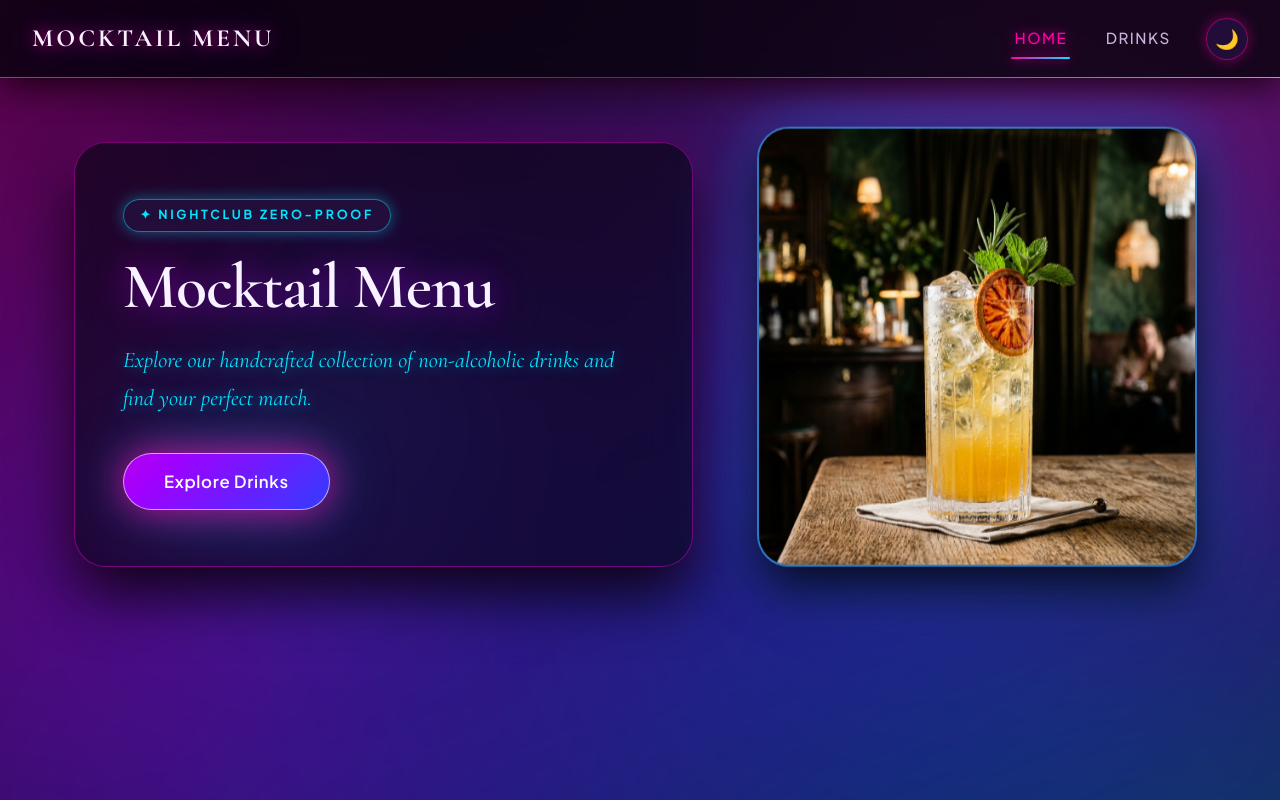
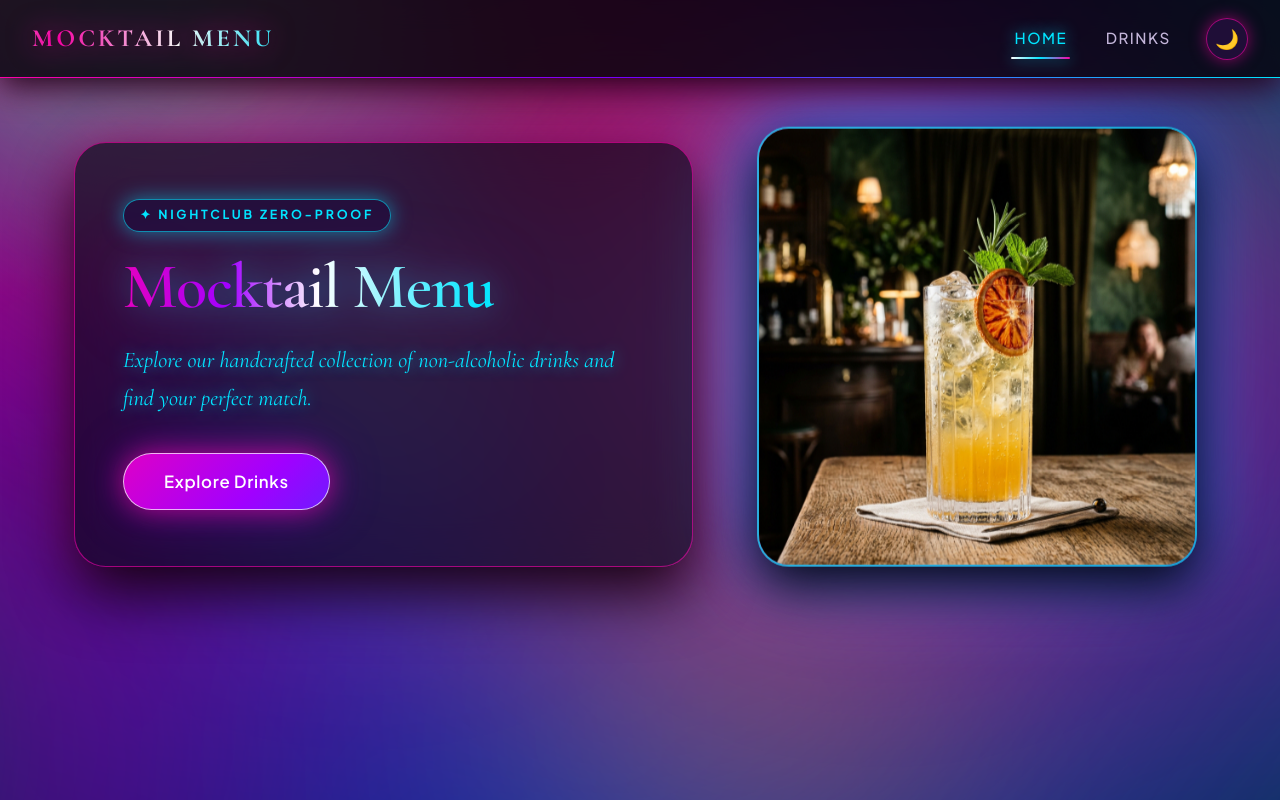
Before and after one commit to iUjjwalRaj/ps8-mocktail-menu, a React (Vite) app: page / in a window 1280 px wide. Both pictures are taken after a click on the button "☀️". Built offline with nearby package versions, Linux system fonts and the light colour scheme.

Commit message:
feat: underground nightclub dynamic lighting, cursor spotlight, fast background sweeps, text shimmer, and localized card hover

```diff
--- a/src/App.css
+++ b/src/App.css
@@ -4,10 +4,36 @@
 @import './pages/DrinkDetails.css';
 @import './pages/NotFound.css';
 
+.cursor-spotlight {
+  display: none;
+}
+
+[data-theme="dark"] .cursor-spotlight {
+  display: block;
+  position: fixed;
+  top: 0;
+  left: 0;
+  width: 100vw;
+  height: 100vh;
+  pointer-events: none;
+  z-index: 0;
+  background: radial-gradient(
+    650px circle at var(--cursor-x, 50vw) var(--cursor-y, 50vh),
+    rgba(255, 255, 255, 0.24) 0%,
+    rgba(0, 229, 255, 0.19) 20%,
+    rgba(255, 0, 168, 0.14) 45%,
+    rgba(113, 0, 255, 0.06) 65%,
+    transparent 75%
+  );
+  mix-blend-mode: screen;
+}
+
 .app-container {
   display: flex;
   flex-direction: column;
   min-height: 100vh;
+  position: relative;
+  z-index: 1;
 }
 
 main,
@@ -27,8 +53,10 @@ main,
 }
 
 [data-theme="dark"] .site-footer {
-  background: #090611;
-  border-top: 1px solid rgba(168, 85, 247, 0.25);
+  background: rgba(5, 3, 11, 0.85);
+  backdrop-filter: blur(20px);
+  -webkit-backdrop-filter: blur(20px);
+  border-top: 1px solid rgba(161, 0, 255, 0.3);
   color: #C3B5D9;
 }
 
@@ -42,7 +70,7 @@ main,
 
 [data-theme="dark"] .footer-brand {
   color: #F8F1FF;
-  text-shadow: 0 0 15px rgba(168, 85, 247, 0.4);
+  text-shadow: 0 0 15px rgba(255, 0, 168, 0.6);
 }
 
 .footer-text {
--- a/src/App.jsx
+++ b/src/App.jsx
@@ -1,3 +1,4 @@
+import { useEffect } from "react";
 import { Routes, Route, BrowserRouter } from "react-router-dom";
 import Home from "./pages/Home";
 import Drinks from "./pages/Drinks";
@@ -6,9 +7,39 @@ import NotFound from "./pages/NotFound";
 import NavBar from "./components/NavBar";
 import './App.css';
 
-function App(){
+function App() {
+  useEffect(() => {
+    let animationFrameId;
+    let targetX = window.innerWidth / 2;
+    let targetY = window.innerHeight / 2;
+    let currentX = targetX;
+    let currentY = targetY;
+
+    const handlePointerMove = (e) => {
+      targetX = e.clientX;
+      targetY = e.clientY;
+    };
+
+    const animateCursor = () => {
+      currentX += (targetX - currentX) * 0.16;
+      currentY += (targetY - currentY) * 0.16;
+      document.documentElement.style.setProperty("--cursor-x", `${currentX.toFixed(1)}px`);
+      document.documentElement.style.setProperty("--cursor-y", `${currentY.toFixed(1)}px`);
+      animationFrameId = requestAnimationFrame(animateCursor);
+    };
+
+    window.addEventListener("pointermove", handlePointerMove, { passive: true });
+    animationFrameId = requestAnimationFrame(animateCursor);
+
+    return () => {
+      window.removeEventListener("pointermove", handlePointerMove);
+      cancelAnimationFrame(animationFrameId);
+    };
+  }, []);
+
   return (
     <BrowserRouter>
+      <div className="cursor-spotlight" aria-hidden="true" />
       <NavBar />
       <Routes>
         <Route path="/" element={<Home />} />
@@ -18,6 +49,6 @@ function App(){
       </Routes>
     </BrowserRouter>
   );
-};
+}
 
 export default App;
--- a/src/components/NavBar.css
+++ b/src/components/NavBar.css
@@ -17,24 +17,24 @@ nav,
 
 [data-theme="dark"] nav,
 [data-theme="dark"] .navbar {
-  background: rgba(5, 3, 11, 0.78);
+  background: rgba(5, 3, 11, 0.82);
   backdrop-filter: blur(24px);
   -webkit-backdrop-filter: blur(24px);
   border-bottom: 1px solid transparent;
   border-image: linear-gradient(90deg, #FF00A8 0%, #7100FF 50%, #00E5FF 100%) 1;
-  box-shadow: 0 8px 32px rgba(0, 0, 0, 0.85), 0 0 20px rgba(161, 0, 255, 0.25);
-  animation: navGlowPulse 8s ease-in-out infinite alternate;
+  box-shadow: 0 8px 32px rgba(0, 0, 0, 0.85), 0 0 25px rgba(161, 0, 255, 0.35);
+  animation: navGlowPulseFast 5s ease-in-out infinite alternate;
 }
 
-@keyframes navGlowPulse {
+@keyframes navGlowPulseFast {
   0% {
-    box-shadow: 0 8px 32px rgba(0, 0, 0, 0.85), 0 0 20px rgba(161, 0, 255, 0.25);
+    box-shadow: 0 8px 32px rgba(0, 0, 0, 0.85), 0 0 20px rgba(161, 0, 255, 0.35);
   }
   50% {
-    box-shadow: 0 8px 32px rgba(0, 0, 0, 0.85), 0 0 30px rgba(255, 0, 168, 0.35);
+    box-shadow: 0 8px 32px rgba(0, 0, 0, 0.85), 0 0 35px rgba(255, 0, 168, 0.5);
   }
   100% {
-    box-shadow: 0 8px 32px rgba(0, 0, 0, 0.85), 0 0 25px rgba(0, 229, 255, 0.3);
+    box-shadow: 0 8px 32px rgba(0, 0, 0, 0.85), 0 0 30px rgba(0, 229, 255, 0.45);
   }
 }
 
@@ -54,8 +54,19 @@ nav::before,
 
 [data-theme="dark"] nav::before,
 [data-theme="dark"] .navbar::before {
-  color: #F8F1FF;
-  text-shadow: 0 0 15px rgba(255, 0, 168, 0.8), 0 0 35px rgba(113, 0, 255, 0.5);
+  background: linear-gradient(
+    90deg,
+    #FFFFFF 0%,
+    #00E5FF 25%,
+    #FFFFFF 50%,
+    #FF00A8 75%,
+    #FFFFFF 100%
+  );
+  background-size: 200% auto;
+  -webkit-background-clip: text;
+  -webkit-text-fill-color: transparent;
+  animation: textClubShimmer 4s linear infinite;
+  filter: drop-shadow(0 0 14px rgba(255, 0, 168, 0.7));
   letter-spacing: 0.12em;
 }
 
@@ -90,7 +101,7 @@ nav a,
 
 [data-theme="dark"] nav a,
 [data-theme="dark"] .nav-link {
-  color: var(--color-charcoal-muted);
+  color: #C3B5D9;
 }
 
 nav a::after,
@@ -109,8 +120,9 @@ nav a::after,
 
 [data-theme="dark"] nav a::after,
 [data-theme="dark"] .nav-link::after {
-  background: linear-gradient(90deg, #FF00A8, #00E5FF);
-  box-shadow: 0 0 12px rgba(255, 0, 168, 0.9);
+  background: linear-gradient(90deg, #FFFFFF, #00E5FF, #FF00A8);
+  box-shadow: 0 0 15px rgba(0, 229, 255, 1);
+  transition: width 0.18s ease-out;
 }
 
 nav a:hover,
@@ -121,8 +133,10 @@ nav a:hover,
 
 [data-theme="dark"] nav a:hover,
 [data-theme="dark"] .nav-link:hover {
-  color: #00E5FF;
-  text-shadow: 0 0 12px rgba(0, 229, 255, 0.8);
+  color: #FFFFFF;
+  text-shadow: 0 0 15px rgba(0, 229, 255, 0.9), 0 0 25px rgba(255, 0, 168, 0.6);
+  transform: translateY(-2px);
+  transition: all 0.15s ease-out;
 }
 
 nav a:hover::after,
@@ -139,8 +153,8 @@ nav a.active,
 
 [data-theme="dark"] nav a.active,
 [data-theme="dark"] .nav-link.active {
-  color: #FF00A8;
-  text-shadow: 0 0 14px rgba(255, 0, 168, 0.8);
+  color: #00E5FF;
+  text-shadow: 0 0 15px rgba(0, 229, 255, 0.9);
 }
 
 .theme-toggle {
@@ -168,13 +182,16 @@ nav a.active,
 
 [data-theme="dark"] .theme-toggle {
   background: rgba(36, 16, 61, 0.85);
-  border-color: rgba(255, 0, 168, 0.5);
-  box-shadow: 0 0 14px rgba(255, 0, 168, 0.4);
+  border-color: rgba(255, 0, 168, 0.6);
+  box-shadow: 0 0 16px rgba(255, 0, 168, 0.5);
 }
 
 [data-theme="dark"] .theme-toggle:hover {
   border-color: #00E5FF;
-  box-shadow: 0 0 25px rgba(0, 229, 255, 0.7), 0 0 45px rgba(255, 0, 168, 0.5);
+  background: rgba(0, 229, 255, 0.2);
+  box-shadow: 0 0 30px rgba(0, 229, 255, 0.9), 0 0 50px rgba(255, 0, 168, 0.6);
+  transform: scale(1.15) rotate(20deg);
+  transition: all 0.15s ease-out;
 }
 
 @media (max-width: 680px) {
--- a/src/index.css
+++ b/src/index.css
@@ -88,7 +88,7 @@ body {
     radial-gradient(ellipse at 85% 85%, rgba(198, 166, 107, 0.15) 0%, transparent 50%),
     radial-gradient(ellipse at 50% 50%, rgba(28, 89, 73, 0.03) 0%, transparent 60%);
   background-attachment: fixed;
-  transition: background-color 0.45s ease, color 0.45s ease;
+  transition: background-color 0.35s ease, color 0.35s ease;
 }
 
 [data-theme="dark"] body {
@@ -99,68 +99,68 @@ body {
 [data-theme="dark"] body::before {
   content: '';
   position: fixed;
-  inset: -40%;
-  width: 180%;
-  height: 180%;
+  inset: -45%;
+  width: 190%;
+  height: 190%;
   background:
-    radial-gradient(circle at 20% 25%, rgba(255, 0, 168, 0.38) 0%, transparent 40%),
-    radial-gradient(circle at 75% 30%, rgba(113, 0, 255, 0.42) 0%, transparent 42%),
-    radial-gradient(circle at 45% 75%, rgba(22, 75, 255, 0.36) 0%, transparent 45%),
-    radial-gradient(circle at 80% 80%, rgba(0, 229, 255, 0.28) 0%, transparent 35%);
-  filter: blur(85px);
+    radial-gradient(circle at 25% 25%, rgba(255, 255, 255, 0.45) 0%, rgba(255, 0, 168, 0.4) 18%, transparent 40%),
+    radial-gradient(circle at 75% 30%, rgba(0, 229, 255, 0.42) 0%, rgba(113, 0, 255, 0.4) 22%, transparent 45%),
+    radial-gradient(circle at 45% 75%, rgba(255, 255, 255, 0.35) 0%, rgba(22, 75, 255, 0.4) 20%, transparent 45%),
+    radial-gradient(circle at 80% 80%, rgba(0, 229, 255, 0.32) 0%, transparent 35%);
+  filter: blur(80px);
   z-index: -2;
   pointer-events: none;
   will-change: transform;
-  animation: clubSpotlights 20s ease-in-out infinite alternate;
+  animation: clubSpotlightsFast 6.5s ease-in-out infinite alternate;
 }
 
 [data-theme="dark"] body::after {
   content: '';
   position: fixed;
-  inset: -35%;
-  width: 170%;
-  height: 170%;
+  inset: -40%;
+  width: 180%;
+  height: 180%;
   background:
-    radial-gradient(circle at 70% 20%, rgba(255, 45, 85, 0.32) 0%, transparent 35%),
-    radial-gradient(circle at 25% 70%, rgba(161, 0, 255, 0.38) 0%, transparent 40%),
-    radial-gradient(circle at 60% 60%, rgba(22, 75, 255, 0.3) 0%, transparent 45%);
-  filter: blur(100px);
+    radial-gradient(circle at 70% 20%, rgba(255, 255, 255, 0.4) 0%, rgba(255, 45, 85, 0.35) 16%, transparent 36%),
+    radial-gradient(circle at 20% 70%, rgba(0, 229, 255, 0.35) 0%, rgba(161, 0, 255, 0.4) 20%, transparent 42%),
+    radial-gradient(circle at 60% 60%, rgba(22, 75, 255, 0.35) 0%, transparent 45%);
+  filter: blur(95px);
   z-index: -1;
   pointer-events: none;
   will-change: transform;
-  animation: clubHazeSweep 26s ease-in-out infinite alternate-reverse;
+  animation: clubHazeSweepFast 8.5s ease-in-out infinite alternate-reverse;
 }
 
-@keyframes clubSpotlights {
+@keyframes clubSpotlightsFast {
   0% {
     transform: translate(0, 0) rotate(0deg) scale(1);
   }
   25% {
-    transform: translate(-7%, 8%) rotate(6deg) scale(1.1);
+    transform: translate(-9%, 10%) rotate(8deg) scale(1.15);
   }
   50% {
-    transform: translate(9%, -6%) rotate(-5deg) scale(0.95);
+    transform: translate(11%, -8%) rotate(-7deg) scale(0.92);
   }
   75% {
-    transform: translate(-8%, -10%) rotate(7deg) scale(1.08);
+    transform: translate(-10%, -12%) rotate(9deg) scale(1.1);
   }
   100% {
-    transform: translate(6%, 10%) rotate(-4deg) scale(1.02);
+    transform: translate(8%, 12%) rotate(-5deg) scale(1.04);
   }
 }
 
-@keyframes clubHazeSweep {
+@keyframes clubHazeSweepFast {
   0% {
     transform: translate(0, 0) scale(1) rotate(0deg);
   }
   33% {
-    transform: translate(12%, -8%) scale(1.12) rotate(-7deg);
+    transform: translate(14%, -10%) scale(1.14) rotate(-9deg);
   }
   66% {
-    transform: translate(-10%, 12%) scale(0.94) rotate(9deg);
+    transform: translate(-12%, 14%) scale(0.92) rotate(11deg);
   }
   100% {
-    transform: translate(5%, -5%) scale(1.06) rotate(-3deg);
+    transform: translate(7%, -7%) scale(1.08) rotate(-4deg);
   }
 }
 
@@ -172,10 +172,34 @@ h1, h2, h3, h4, h5, h6 {
 }
 
 [data-theme="dark"] h1,
-[data-theme="dark"] h2,
-[data-theme="dark"] h3 {
-  color: #F8F1FF;
-  text-shadow: 0 0 25px rgba(161, 0, 255, 0.45), 0 0 50px rgba(255, 0, 168, 0.25);
+[data-theme="dark"] .hero-content h1,
+[data-theme="dark"] .drinks-title,
+[data-theme="dark"] .drinks-container h1,
+[data-theme="dark"] .details-content h1,
+[data-theme="dark"] .notfound-container h1 {
+  background: linear-gradient(
+    90deg,
+    #FFFFFF 0%,
+    #00E5FF 22%,
+    #FFFFFF 45%,
+    #FF00A8 68%,
+    #A100FF 88%,
+    #FFFFFF 100%
+  );
+  background-size: 200% auto;
+  -webkit-background-clip: text;
+  -webkit-text-fill-color: transparent;
+  animation: textClubShimmer 3.8s linear infinite;
+  filter: drop-shadow(0 0 16px rgba(0, 229, 255, 0.45)) drop-shadow(0 0 35px rgba(255, 0, 168, 0.35));
+}
+
+@keyframes textClubShimmer {
+  0% {
+    background-position: 0% center;
+  }
+  100% {
+    background-position: 200% center;
+  }
 }
 
 p {
@@ -274,15 +298,6 @@ img {
   100% { background-position: 0% 50%; }
 }
 
-@keyframes neonPulseSlow {
-  0%, 100% {
-    box-shadow: 0 0 25px rgba(255, 0, 168, 0.5), 0 0 50px rgba(113, 0, 255, 0.25);
-  }
-  50% {
-    box-shadow: 0 0 45px rgba(255, 0, 168, 0.8), 0 0 80px rgba(0, 229, 255, 0.4);
-  }
-}
-
 @media (prefers-reduced-motion: reduce) {
   *, *::before, *::after {
     animation-duration: 0.01ms !important;
--- a/src/pages/Home.css
+++ b/src/pages/Home.css
@@ -27,17 +27,17 @@
 }
 
 [data-theme="dark"] .home-container::before {
-  width: 480px;
-  height: 480px;
-  background: radial-gradient(circle, rgba(255, 0, 168, 0.38) 0%, rgba(113, 0, 255, 0.22) 50%, transparent 70%);
+  width: 500px;
+  height: 500px;
+  background: radial-gradient(circle, rgba(255, 255, 255, 0.35) 0%, rgba(255, 0, 168, 0.45) 25%, rgba(113, 0, 255, 0.3) 50%, transparent 70%);
   filter: blur(65px);
-  animation: clubMagentaSweep 14s ease-in-out infinite alternate;
+  animation: clubMagentaSweepFast 6.5s ease-in-out infinite alternate;
 }
 
-@keyframes clubMagentaSweep {
+@keyframes clubMagentaSweepFast {
   0% { transform: translate(0, 0) scale(1); }
-  50% { transform: translate(-30px, 20px) scale(1.15); }
-  100% { transform: translate(25px, -15px) scale(0.9); }
+  50% { transform: translate(-35px, 25px) scale(1.18); }
+  100% { transform: translate(30px, -20px) scale(0.92); }
 }
 
 .home-container::after {
@@ -57,17 +57,17 @@
 }
 
 [data-theme="dark"] .home-container::after {
-  width: 440px;
-  height: 440px;
-  background: radial-gradient(circle, rgba(0, 229, 255, 0.25) 0%, rgba(22, 75, 255, 0.3) 50%, transparent 70%);
+  width: 460px;
+  height: 460px;
+  background: radial-gradient(circle, rgba(255, 255, 255, 0.35) 0%, rgba(0, 229, 255, 0.35) 25%, rgba(22, 75, 255, 0.35) 55%, transparent 70%);
   filter: blur(70px);
-  animation: clubCyanSweep 18s ease-in-out infinite alternate-reverse;
+  animation: clubCyanSweepFast 8s ease-in-out infinite alternate-reverse;
 }
 
-@keyframes clubCyanSweep {
+@keyframes clubCyanSweepFast {
   0% { transform: translate(0, 0) scale(1); }
-  50% { transform: translate(35px, -25px) scale(1.1); }
-  100% { transform: translate(-20px, 30px) scale(0.95); }
+  50% { transform: translate(40px, -30px) scale(1.12); }
+  100% { transform: translate(-25px, 35px) scale(0.92); }
 }
 
 @keyframes floatOrb {
@@ -101,21 +101,21 @@
   -webkit-backdrop-filter: blur(24px);
   border: 1px solid rgba(161, 0, 255, 0.4);
   box-shadow: 0 25px 60px rgba(0, 0, 0, 0.9), 0 0 35px rgba(113, 0, 255, 0.25);
-  animation: heroReflectGlow 10s ease-in-out infinite alternate;
+  animation: heroReflectGlowFast 6s ease-in-out infinite alternate;
 }
 
-@keyframes heroReflectGlow {
+@keyframes heroReflectGlowFast {
   0% {
-    border-color: rgba(161, 0, 255, 0.4);
-    box-shadow: 0 25px 60px rgba(0, 0, 0, 0.9), 0 0 30px rgba(113, 0, 255, 0.25);
+    border-color: rgba(161, 0, 255, 0.45);
+    box-shadow: 0 25px 60px rgba(0, 0, 0, 0.9), 0 0 30px rgba(113, 0, 255, 0.3);
   }
   50% {
-    border-color: rgba(255, 0, 168, 0.5);
-    box-shadow: 0 25px 60px rgba(0, 0, 0, 0.9), 0 0 45px rgba(255, 0, 168, 0.35);
+    border-color: rgba(255, 0, 168, 0.6);
+    box-shadow: 0 25px 60px rgba(0, 0, 0, 0.9), 0 0 50px rgba(255, 0, 168, 0.45);
   }
   100% {
-    border-color: rgba(0, 229, 255, 0.45);
-    box-shadow: 0 25px 60px rgba(0, 0, 0, 0.9), 0 0 35px rgba(0, 229, 255, 0.3);
+    border-color: rgba(0, 229, 255, 0.55);
+    box-shadow: 0 25px 60px rgba(0, 0, 0, 0.9), 0 0 40px rgba(0, 229, 255, 0.4);
   }
 }
 
@@ -140,8 +140,8 @@
   content: '✦ NIGHTCLUB ZERO-PROOF';
   color: #00E5FF;
   background: rgba(36, 16, 61, 0.9);
-  border: 1px solid rgba(0, 229, 255, 0.5);
-  box-shadow: 0 0 15px rgba(0, 229, 255, 0.4);
+  border: 1px solid rgba(0, 229, 255, 0.6);
+  box-shadow: 0 0 20px rgba(0, 229, 255, 0.5);
   letter-spacing: 0.22em;
 }
 
@@ -153,11 +153,6 @@
   margin: 0;
   position: relative;
   transition: color 0.45s ease;
-}
-
-[data-theme="dark"] .hero-content h1 {
-  color: #F8F1FF;
-  text-shadow: 0 0 30px rgba(161, 0, 255, 0.6), 0 0 60px rgba(255, 0, 168, 0.4);
 }
 
 .hero-content p {
@@ -178,7 +173,7 @@
 
 [data-theme="dark"] .hero-content p:first-of-type {
   color: #00E5FF;
-  text-shadow: 0 0 15px rgba(0, 229, 255, 0.6);
+  text-shadow: 0 0 15px rgba(0, 229, 255, 0.7);
 }
 
 .hero-content button {
@@ -204,18 +199,18 @@
 [data-theme="dark"] .hero-content button {
   background: linear-gradient(135deg, #FF00A8 0%, #A100FF 50%, #164BFF 100%);
   background-size: 200% 200%;
-  animation: gradientShift 5s ease infinite, buttonNightPulse 4s ease-in-out infinite;
+  animation: gradientShift 4s ease infinite, buttonNightPulseFast 3s ease-in-out infinite;
   color: #FFFFFF;
-  border: 1px solid rgba(255, 255, 255, 0.6);
-  box-shadow: 0 0 30px rgba(255, 0, 168, 0.6), 0 0 60px rgba(161, 0, 255, 0.35);
+  border: 1px solid rgba(255, 255, 255, 0.7);
+  box-shadow: 0 0 35px rgba(255, 0, 168, 0.65), 0 0 70px rgba(161, 0, 255, 0.4);
 }
 
-@keyframes buttonNightPulse {
+@keyframes buttonNightPulseFast {
   0%, 100% {
-    box-shadow: 0 0 25px rgba(255, 0, 168, 0.55), 0 0 50px rgba(161, 0, 255, 0.3);
+    box-shadow: 0 0 25px rgba(255, 0, 168, 0.6), 0 0 50px rgba(161, 0, 255, 0.35);
   }
   50% {
-    box-shadow: 0 0 40px rgba(255, 0, 168, 0.8), 0 0 75px rgba(0, 229, 255, 0.5);
+    box-shadow: 0 0 45px rgba(255, 0, 168, 0.9), 0 0 85px rgba(0, 229, 255, 0.6);
   }
 }
 
@@ -223,15 +218,20 @@
   content: '';
   position: absolute;
   top: 0;
-  left: -100%;
+  left: -120%;
   width: 100%;
   height: 100%;
-  background: linear-gradient(90deg, transparent, rgba(255, 255, 255, 0.45), transparent);
-  transition: left 0.6s ease;
+  background: linear-gradient(90deg, transparent, rgba(255, 255, 255, 0.5), transparent);
+  transition: left 0.5s ease;
+}
+
+[data-theme="dark"] .hero-content button::after {
+  background: linear-gradient(90deg, transparent, #FFFFFF 40%, rgba(0, 229, 255, 0.9) 70%, transparent);
+  transition: left 0.22s ease-out;
 }
 
 .hero-content button:hover::after {
-  left: 100%;
+  left: 120%;
 }
 
 .hero-content button:hover {
@@ -243,9 +243,9 @@
 }
 
 [data-theme="dark"] .hero-content button:hover {
-  transform: translateY(-3px) scale(1.03);
-  box-shadow: 0 0 45px rgba(0, 229, 255, 0.8), 0 0 90px rgba(255, 0, 168, 0.6);
-  border-color: #00E5FF;
+  transform: translateY(-3px) scale(1.04);
+  box-shadow: 0 0 55px rgba(255, 0, 168, 0.9), 0 0 100px rgba(161, 0, 255, 0.75);
+  border-color: #FFFFFF;
 }
 
 .hero-content button:active {
@@ -267,22 +267,22 @@
 }
 
 [data-theme="dark"] .hero-image {
-  border: 2px solid rgba(161, 0, 255, 0.5);
-  animation: gentleFloat 6s ease-in-out infinite, imageAuraPulse 8s ease-in-out infinite alternate;
+  border: 2px solid rgba(161, 0, 255, 0.6);
+  animation: gentleFloat 6s ease-in-out infinite, imageAuraPulseFast 5s ease-in-out infinite alternate;
 }
 
-@keyframes imageAuraPulse {
+@keyframes imageAuraPulseFast {
   0% {
-    box-shadow: 0 20px 50px rgba(0, 0, 0, 0.9), 0 0 40px rgba(255, 0, 168, 0.45), 0 0 80px rgba(113, 0, 255, 0.25);
-    border-color: rgba(255, 0, 168, 0.6);
+    box-shadow: 0 20px 50px rgba(0, 0, 0, 0.9), 0 0 45px rgba(255, 0, 168, 0.55), 0 0 90px rgba(113, 0, 255, 0.35);
+    border-color: rgba(255, 0, 168, 0.7);
   }
   50% {
-    box-shadow: 0 20px 50px rgba(0, 0, 0, 0.9), 0 0 50px rgba(22, 75, 255, 0.5), 0 0 90px rgba(0, 229, 255, 0.35);
-    border-color: rgba(0, 229, 255, 0.6);
+    box-shadow: 0 20px 50px rgba(0, 0, 0, 0.9), 0 0 60px rgba(22, 75, 255, 0.6), 0 0 105px rgba(0, 229, 255, 0.45);
+    border-color: rgba(0, 229, 255, 0.7);
   }
   100% {
-    box-shadow: 0 20px 50px rgba(0, 0, 0, 0.9), 0 0 45px rgba(161, 0, 255, 0.5), 0 0 85px rgba(255, 0, 168, 0.35);
-    border-color: rgba(161, 0, 255, 0.6);
+    box-shadow: 0 20px 50px rgba(0, 0, 0, 0.9), 0 0 50px rgba(161, 0, 255, 0.6), 0 0 95px rgba(255, 0, 168, 0.45);
+    border-color: rgba(161, 0, 255, 0.7);
   }
 }
 
```
Also changed, not shown: src/pages/DrinkDetails.css (+14 -2 lines), src/pages/Drinks.css (+32 -12 lines), src/pages/Drinks.jsx (+12 -1 lines), src/pages/NotFound.css (+36 -8 lines). Lines whose indentation alone changed are shown as unchanged.
